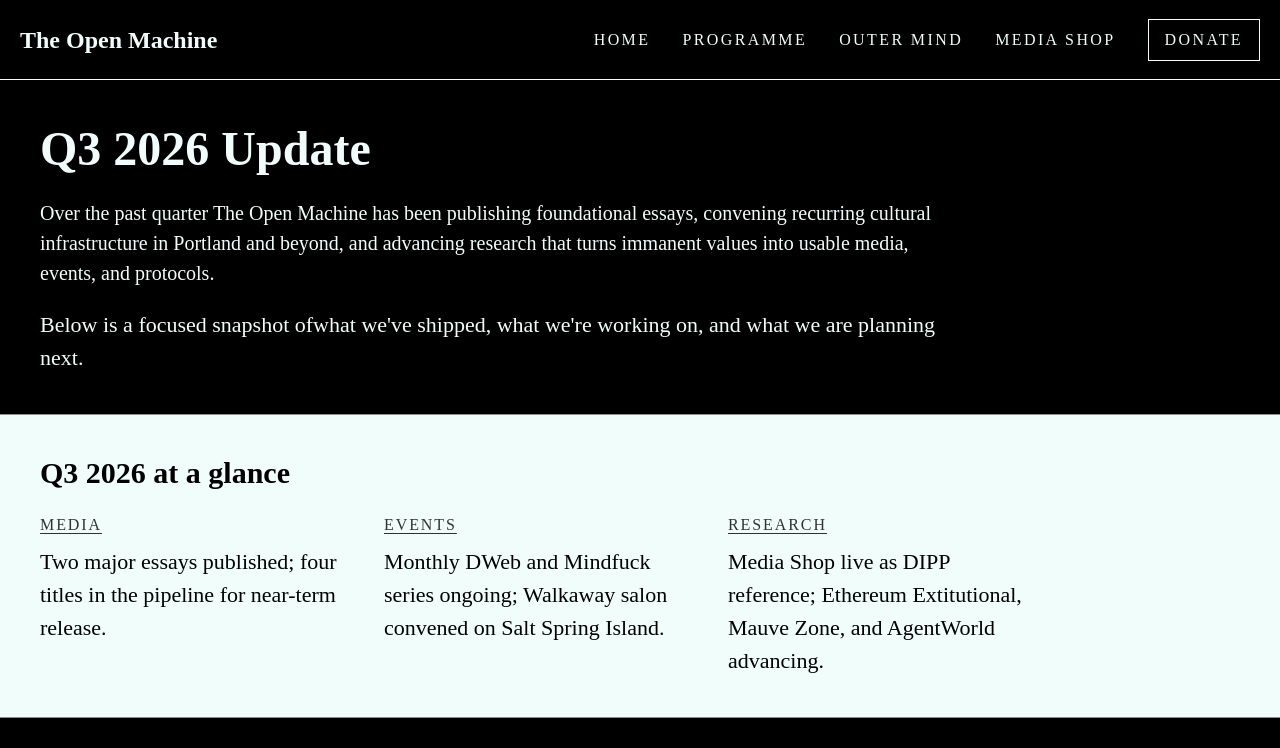
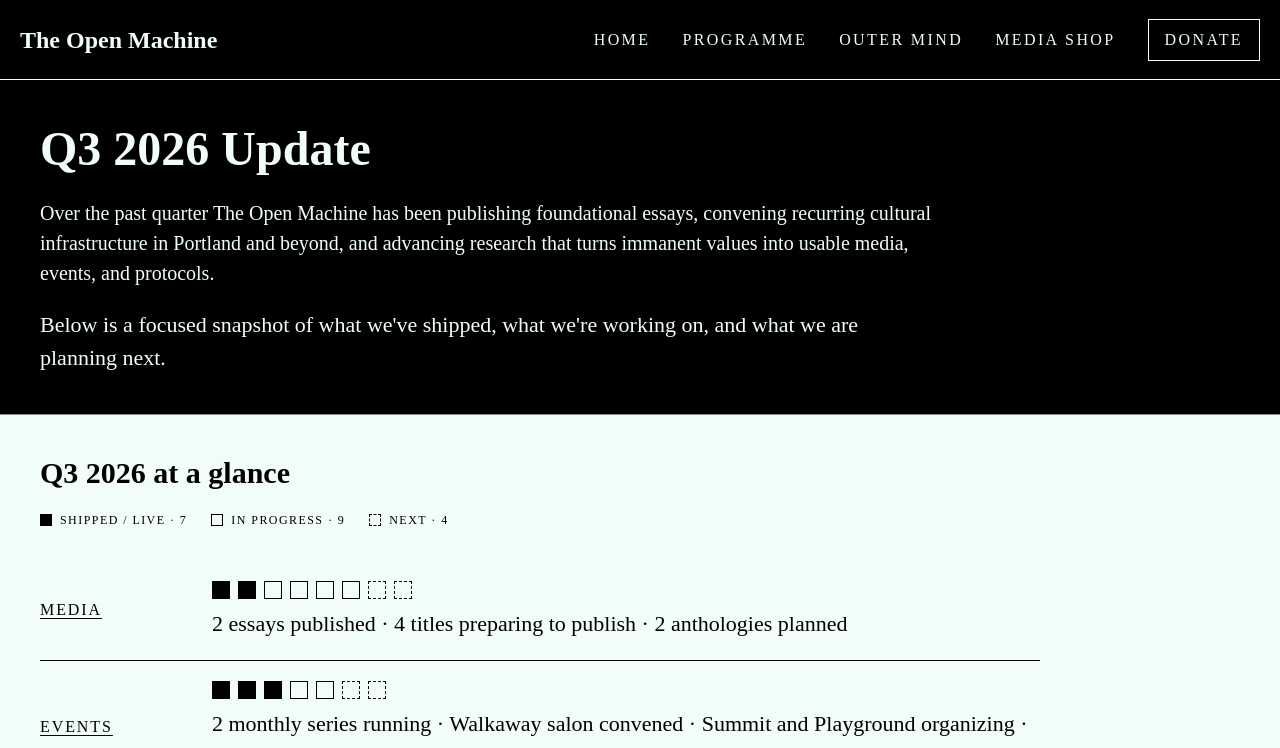
Before and after one commit to oovg/the-open-template, a Next.js app: page /q3-2026 in a window 1280 px wide. Shown: the top 748 px of the page. Built offline with nearby package versions, Linux system fonts and the light colour scheme; a web font is replaced by a local one.

Commit message:
update to list and status. enrich the at a glance section

```diff
--- a/src/pages/q3-2026.tsx
+++ b/src/pages/q3-2026.tsx
@@ -14,12 +14,105 @@ import {
 } from '@/components'
 import { Header } from '@/components/Header'
 
-type Status = 'Published' | 'Ongoing' | 'Preparing' | 'Underway' | 'Organizing' | 'Brewing' | 'Planning'
+type Status = 'Published' | 'Ongoing' | 'Convened' | 'Preparing' | 'Underway' | 'Organizing' | 'Brewing' | 'Planning'
+
+type Phase = 'shipped' | 'progress' | 'next'
+
+const phaseOf: Record<Status, Phase> = {
+  Published: 'shipped',
+  Ongoing: 'shipped',
+  Convened: 'shipped',
+  Preparing: 'progress',
+  Underway: 'progress',
+  Organizing: 'progress',
+  Brewing: 'next',
+  Planning: 'next',
+}
+
+const slugify = (s: string) =>
+  s.toLowerCase().replace(/&/g, 'and').replace(/[^a-z0-9]+/g, '-').replace(/(^-|-$)/g, '')
+
+type GlanceCategory = {
+  id: string
+  label: string
+  summary: string
+  items: { title: string; status: Status }[]
+}
+
+const glance: GlanceCategory[] = [
+  {
+    id: 'media',
+    label: 'Media',
+    summary: '2 essays published · 4 titles preparing to publish · 2 anthologies planned',
+    items: [
+      { title: 'Immanence & Emanation', status: 'Published' },
+      { title: 'Toward a Nomad Web', status: 'Published' },
+      { title: 'Open Machine Notebooks', status: 'Preparing' },
+      { title: 'Metacogsec', status: 'Preparing' },
+      { title: 'Intelligence is Immanent', status: 'Preparing' },
+      { title: 'Extitutional Zine', status: 'Preparing' },
+      { title: 'Extitutional Anthology', status: 'Planning' },
+      { title: 'Altered States of Community', status: 'Planning' },
+    ],
+  },
+  {
+    id: 'events',
+    label: 'Events',
+    summary: '2 monthly series running · Walkaway salon convened · Summit and Playground organizing · 2 gatherings brewing',
+    items: [
+      { title: 'DWeb Meetup', status: 'Ongoing' },
+      { title: 'Open Machine Mindfuck Movie Club', status: 'Ongoing' },
+      { title: 'Walkaway Sociologies', status: 'Convened' },
+      { title: 'Extitutional Summit', status: 'Organizing' },
+      { title: 'Extitutional Playground', status: 'Organizing' },
+      { title: 'Offline Parties', status: 'Brewing' },
+      { title: 'Walkaway Parties', status: 'Brewing' },
+    ],
+  },
+  {
+    id: 'research',
+    label: 'Research',
+    summary: 'Media Shop live as DIPP reference · IES framework published · Ethereum Extitutional, Mauve Zone, and AgentWorld underway',
+    items: [
+      { title: 'Media Shop', status: 'Published' },
+      { title: 'Institutions, Extitutions, and Substrates', status: 'Published' },
+      { title: 'Antikythera AgentWorld', status: 'Underway' },
+      { title: 'Ethereum Extitutional', status: 'Underway' },
+      { title: 'Mauve Zone Project', status: 'Underway' },
+    ],
+  },
+]
+
+const phaseMarkStyles: Record<Phase, { bg?: string; borderStyle: string }> = {
+  shipped: { bg: 'bg', borderStyle: 'solid' },
+  progress: { borderStyle: 'solid' },
+  next: { borderStyle: 'dashed' },
+}
+
+const PhaseMark = ({ phase, size = '18px' }: { phase: Phase; size?: string }) => (
+  <Box
+    as="span"
+    display="inline-block"
+    w={size}
+    h={size}
+    borderWidth="1.5px"
+    borderColor="bg"
+    flexShrink={0}
+    {...phaseMarkStyles[phase]}
+  />
+)
+
+const phaseLabels: Record<Phase, string> = {
+  shipped: 'Shipped / live',
+  progress: 'In progress',
+  next: 'Next',
+}
 
 const StatusBadge = ({ status }: { status: Status }) => {
   const tones: Record<Status, { border: string; label: string }> = {
     Published: { border: 'primary', label: 'Published' },
     Ongoing: { border: 'primary', label: 'Ongoing' },
+    Convened: { border: 'primary', label: 'Convened' },
     Preparing: { border: 'midtone', label: 'Preparing to publish' },
     Underway: { border: 'midtone', label: 'Underway' },
     Organizing: { border: 'midtone', label: 'Organizing' },
@@ -57,7 +150,7 @@ type ItemProps = {
 }
 
 const Item = ({ title, status, children, href, image, imageAlt }: ItemProps) => (
-  <Box border="1px solid" borderColor="primary" p={[4, null, 5]} w="100%">
+  <Box id={slugify(title)} scrollMarginTop="80px" border="1px solid" borderColor="primary" p={[4, null, 5]} w="100%">
     <StatusBadge status={status} />
     <Heading fontSize={['md', null, 'lg']} mb={3} fontStyle="italic">
       {href ? (
@@ -166,7 +259,7 @@ export default function Q32026Update() {
               Over the past quarter The Open Machine has been publishing foundational essays, convening recurring cultural infrastructure in Portland and beyond, and advancing research that turns immanent values into usable media, events, and protocols.
             </Text>
             <Text fontSize={['md', null, 'lg']}>
-              Below is a focused snapshot ofwhat we've shipped, what we're working on, and what we are planning next.
+              Below is a focused snapshot of what we've shipped, what we're working on, and what we are planning next.
             </Text>
           </Box>
         </Flex>
@@ -184,64 +277,63 @@ export default function Q32026Update() {
           <Heading fontWeight="900" fontSize={['2xl', null, '3xl']} mb={5}>
             Q3 2026 at a glance
           </Heading>
-          <Flex direction={['column', null, 'row']} gap={[4, null, 8]} maxW="1000px" flexWrap="wrap">
-            <Box flex="1" minW={['100%', null, '200px']}>
+          <Flex gap={[4, null, 6]} mb={[6, null, 8]} flexWrap="wrap" fontSize="xs" textTransform="uppercase" letterSpacing="0.12em">
+            {(Object.keys(phaseLabels) as Phase[]).map((phase) => {
+              const count = glance.flatMap((c) => c.items).filter((i) => phaseOf[i.status] === phase).length
+              return (
+                <Flex key={phase} alignItems="center" gap={2}>
+                  <PhaseMark phase={phase} size="12px" />
+                  <Text as="span">
+                    {phaseLabels[phase]} · {count}
+                  </Text>
+                </Flex>
+              )
+            })}
+          </Flex>
+          <Flex direction="column" maxW="1000px">
+            {glance.map((category, i) => (
+              <Flex
+                key={category.id}
+                direction={['column', null, 'row']}
+                alignItems={['start', null, 'center']}
+                gap={[2, null, 8]}
+                py={[4, null, 5]}
+                borderTop={i === 0 ? 'none' : '1px solid'}
+                borderColor="bg"
+              >
                 <Link
-                href="#media"
+                  href={`#${category.id}`}
+                  w={['auto', null, '140px']}
+                  flexShrink={0}
                   fontSize="sm"
                   textTransform="uppercase"
                   letterSpacing="0.12em"
-                mb={2}
-                opacity={0.8}
-                display="inline-block"
                   textDecoration="underline"
                   textUnderlineOffset="3px"
-                _hover={{ opacity: 1, textDecoration: 'none' }}
+                  _hover={{ textDecoration: 'none' }}
                 >
-                Media
+                  {category.label}
                 </Link>
-              <Text fontSize={['md', null, 'lg']}>
-                Two major essays published; four titles in the pipeline for near-term release.
-              </Text>
-            </Box>
-            <Box flex="1" minW={['100%', null, '200px']}>
+                <Flex direction="column" gap={2}>
+                  <Flex gap={2} flexWrap="wrap">
+                    {category.items.map((item) => (
                       <Link
-                href="#events"
-                fontSize="sm"
-                textTransform="uppercase"
-                letterSpacing="0.12em"
-                mb={2}
-                opacity={0.8}
-                display="inline-block"
-                textDecoration="underline"
-                textUnderlineOffset="3px"
-                _hover={{ opacity: 1, textDecoration: 'none' }}
+                        key={item.title}
+                        href={`#${slugify(item.title)}`}
+                        title={`${item.title} — ${item.status}`}
+                        aria-label={`${item.title} — ${item.status}`}
+                        display="inline-flex"
+                        transition="transform 0.15s ease"
+                        _hover={{ transform: 'scale(1.25)' }}
                       >
-                Events
+                        <PhaseMark phase={phaseOf[item.status]} />
                       </Link>
-              <Text fontSize={['md', null, 'lg']}>
-                Monthly DWeb and Mindfuck series ongoing; Walkaway salon convened on Salt Spring Island.
-              </Text>
-            </Box>
-            <Box flex="1" minW={['100%', null, '200px']}>
-              <Link
-                href="#research"
-                fontSize="sm"
-                textTransform="uppercase"
-                letterSpacing="0.12em"
-                mb={2}
-                opacity={0.8}
-                display="inline-block"
-                textDecoration="underline"
-                textUnderlineOffset="3px"
-                _hover={{ opacity: 1, textDecoration: 'none' }}
-              >
-                Research
-              </Link>
-              <Text fontSize={['md', null, 'lg']}>
-                Media Shop live as DIPP reference; Ethereum Extitutional, Mauve Zone, and AgentWorld advancing.
-              </Text>
-            </Box>
+                    ))}
+                  </Flex>
+                  <Text fontSize={['md', null, 'lg']}>{category.summary}</Text>
+                </Flex>
+              </Flex>
+            ))}
           </Flex>
         </Flex>
 
@@ -342,7 +434,7 @@ export default function Q32026Update() {
 
           <Item
             title="Walkaway Sociologies"
-            status="Published"
+            status="Convened"
             image="/assets/q3-2026/imaginal-house.jpg"
             imageAlt="Imaginal House, Salt Spring Island"
           >
@@ -350,7 +442,7 @@ export default function Q32026Update() {
               <Text as="i">Salon · Imaginal House, Salt Spring Island, BC · Pluto&apos;s Cove series</Text>
             </Text>
             <Text mb={3}>
-              Drawing on Cory Doctorow&apos;s <Text as="i">Walkaway</Text>, we seeded a salon on societies that form when people leave default society — or never joined it — and build collective infrastructure outside institutional and economic normativity. Maroon societies, communes, Burning Man–scale temporary cities, and indigenous societies that held other modes all the along. Walkaway Sociologies mixes fiction, history, and ethnography to study these forms and provoke their emergence in the present.
+              Drawing on Cory Doctorow&apos;s <Text as="i">Walkaway</Text>, we seeded a salon on societies that form when people leave default society — or never joined it — and build collective infrastructure outside institutional and economic normativity. Maroon societies, communes, Burning Man–scale temporary cities, and indigenous societies that held other modes all along. Walkaway Sociologies mixes fiction, history, and ethnography to study these forms and provoke their emergence in the present.
             </Text>
             <Text fontSize="xs" color="midtone">
               Full salon writeup forthcoming.
@@ -366,7 +458,7 @@ export default function Q32026Update() {
             </Text>
           </Item>
 
-          <Item title="Extitutional Playground" status="Brewing">
+          <Item title="Extitutional Playground" status="Organizing">
             <Text mb={3}>
               <Text as="i">Spring · Portland, Oregon</Text>
             </Text>
@@ -406,6 +498,16 @@ export default function Q32026Update() {
             </Text>
             <Text>
               Seeded by conversations at DWeb Camp Cascadia 2026. We are collaborating with Brewster Kahle of the Internet Archive on payment rails and deep-funding mechanics for independent publishing infrastructure.
+            </Text>
+          </Item>
+
+          <Item
+            title="Institutions, Extitutions, and Substrates"
+            status="Published"
+            href="https://om-ies.vercel.app"
+          >
+            <Text>
+              An interactive organizational framework mapping three modes of organization. Institutions are stable, deterministic forms bounded in the actual. Substrates are the unstable, processual field of virtual potential beneath them. Extitutions are meta-stable arrangements that hold enough shape to act while staying open enough to change. Drawing on Deleuze, the framework positions extitutions as mediums between closed institutional minds and open substrates — the joint where organization and individuation co-produce open-ended intelligence.
             </Text>
           </Item>
 
```
Also changed, not shown: 2 other files (tests, documents, lock files or other folders). Lines whose indentation alone changed are shown as unchanged.
